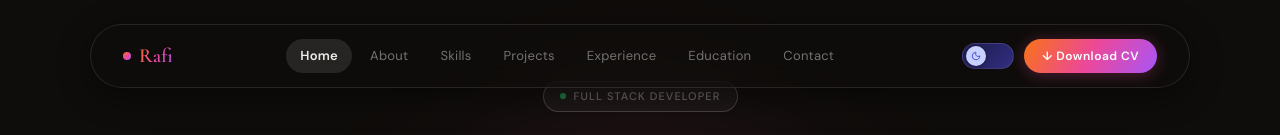
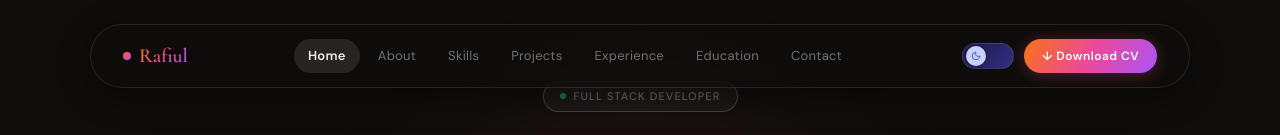
Before and after one commit to dev-rafiul/using-antigravity-portfolio-2, a React (Vite) app: page / in a window 1280 px wide. Shown: the top 135 px of the page. Built offline with nearby package versions, Linux system fonts and the light colour scheme.

Commit message:
updated navbar logo

```diff
--- a/src/components/InteractiveNavbar.jsx
+++ b/src/components/InteractiveNavbar.jsx
@@ -71,7 +71,7 @@ const InteractiveNavbar = ({ theme = 'dark', toggleDarkMode, activeSection }) =>
             WebkitBackgroundClip: 'text', WebkitTextFillColor: 'transparent',
             backgroundClip: 'text',
           }}>
-            Rafi
+            Rafiul
           </span>
         </button>
 
```
